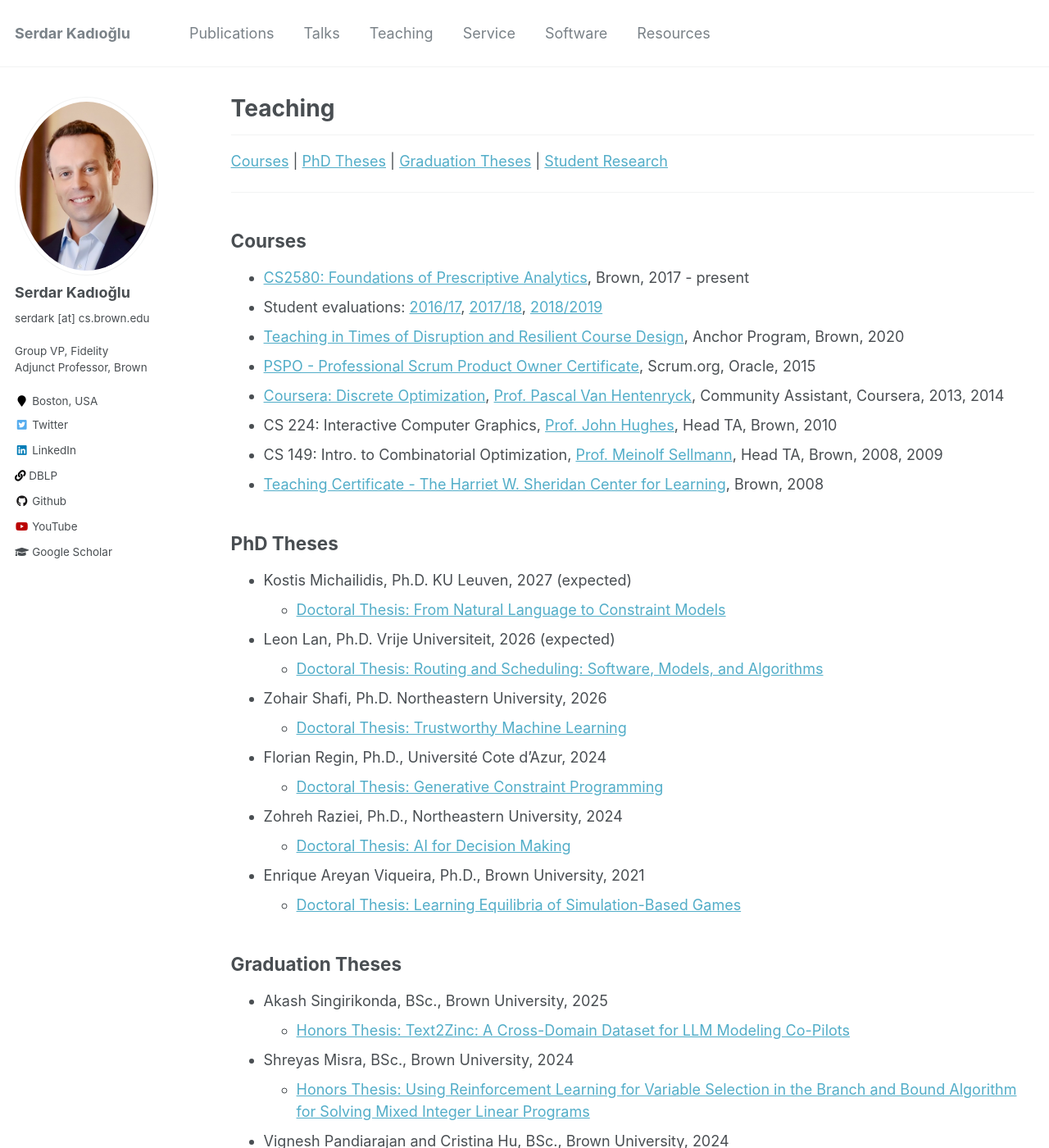
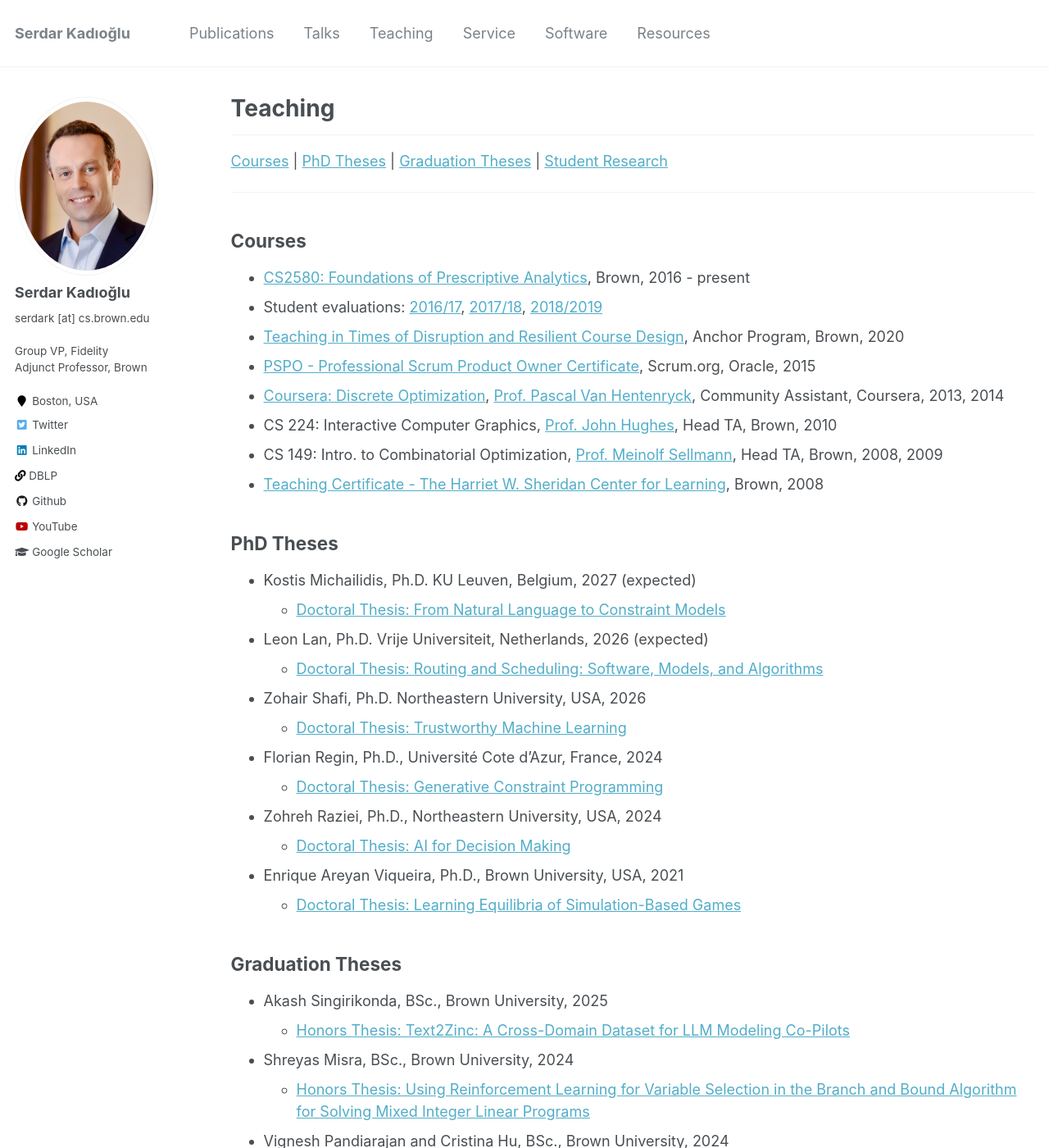
Before and after one commit to skadio/skadio.github.io, a Jekyll site: the page built from _pages/teaching.md, in a window 1280 px wide and 1400 px high. Shown: the whole window at 82% size. Built offline with Jekyll 4.4.1, drawn with Linux system fonts in a browser that asks for light colours.

Commit message:
Update teaching.md

```diff
--- a/_pages/teaching.md
+++ b/_pages/teaching.md
@@ -15,7 +15,7 @@ author_profile: true
 ---
 
 ## Courses
-- [CS2580: Foundations of Prescriptive Analytics](https://cs.brown.edu/courses/csci2951-o/), Brown, 2017 - present
+- [CS2580: Foundations of Prescriptive Analytics](https://cs.brown.edu/courses/csci2951-o/), Brown, 2016 - present
 - Student evaluations: [2016/17](https://cs.brown.edu/courses/csci2951-o/2017_spring/2017_spring_evaluations.pdf), [2017/18](https://cs.brown.edu/courses/csci2951-o/2017_fall/2017_fall_evaluations.pdf), [2018/2019](https://thecriticalreview.org/search/CSCI/2951O)
 - [Teaching in Times of Disruption and Resilient Course Design](https://www.brown.edu/sheridan/programs-services/institutes-retreats/anchor), Anchor Program, Brown, 2020
 - [PSPO - Professional Scrum Product Owner Certificate](https://www.scrum.org/professional-scrum-product-owner-i-certification), Scrum.org, Oracle, 2015
@@ -25,17 +25,17 @@ author_profile: true
 - [Teaching Certificate - The Harriet W. Sheridan Center for Learning](https://www.brown.edu/about/administration/sheridan-center/), Brown, 2008
 
 ## PhD Theses
-* Kostis Michailidis, Ph.D. KU Leuven, 2027 (expected)
+* Kostis Michailidis, Ph.D. KU Leuven, Belgium, 2027 (expected)
   * [Doctoral Thesis: From Natural Language to Constraint Models]()
-* Leon Lan, Ph.D. Vrije Universiteit, 2026 (expected)
+* Leon Lan, Ph.D. Vrije Universiteit, Netherlands, 2026 (expected)
   * [Doctoral Thesis: Routing and Scheduling: Software, Models, and Algorithms]()
-* Zohair Shafi, Ph.D. Northeastern University, 2026
+* Zohair Shafi, Ph.D. Northeastern University, USA, 2026
   * [Doctoral Thesis: Trustworthy Machine Learning]()
-* Florian Regin, Ph.D., Université Cote d'Azur, 2024
+* Florian Regin, Ph.D., Université Cote d'Azur, France, 2024
   * [Doctoral Thesis: Generative Constraint Programming](https://theses.hal.science/tel-04997072v1/document)
-* Zohreh Raziei, Ph.D., Northeastern University, 2024
+* Zohreh Raziei, Ph.D., Northeastern University, USA, 2024
   * [Doctoral Thesis: AI for Decision Making](https://repository.library.northeastern.edu/files/neu:ms35wj46m)
-* Enrique Areyan Viqueira, Ph.D., Brown University, 2021
+* Enrique Areyan Viqueira, Ph.D., Brown University, USA, 2021
   * [Doctoral Thesis: Learning Equilibria of Simulation-Based Games](https://cs.brown.edu/media/filer_public/56/40/56408eea-0a13-499d-816c-f756ed3633b8/areyanviqueiraenrique.pdf)
 
 ## Graduation Theses
```
